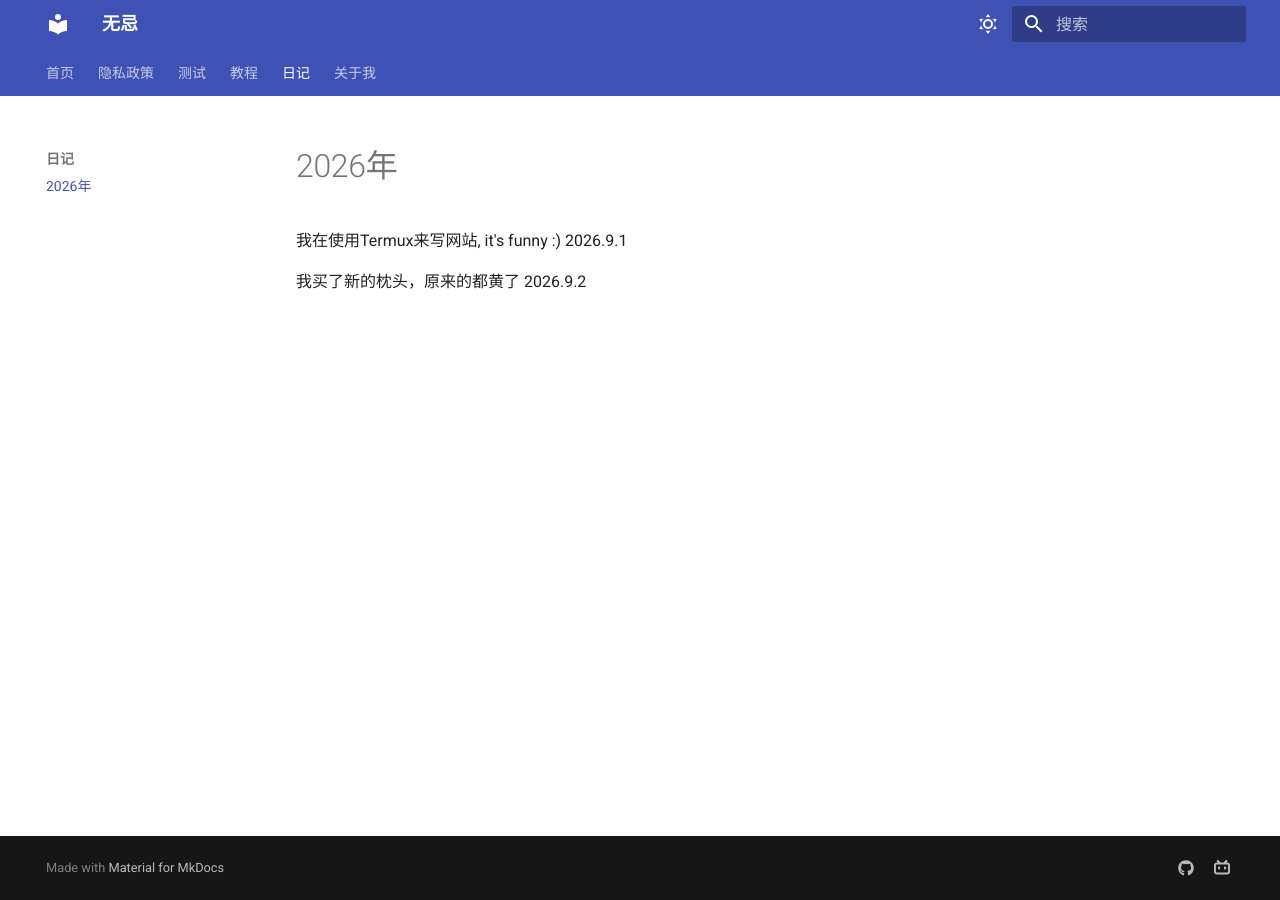
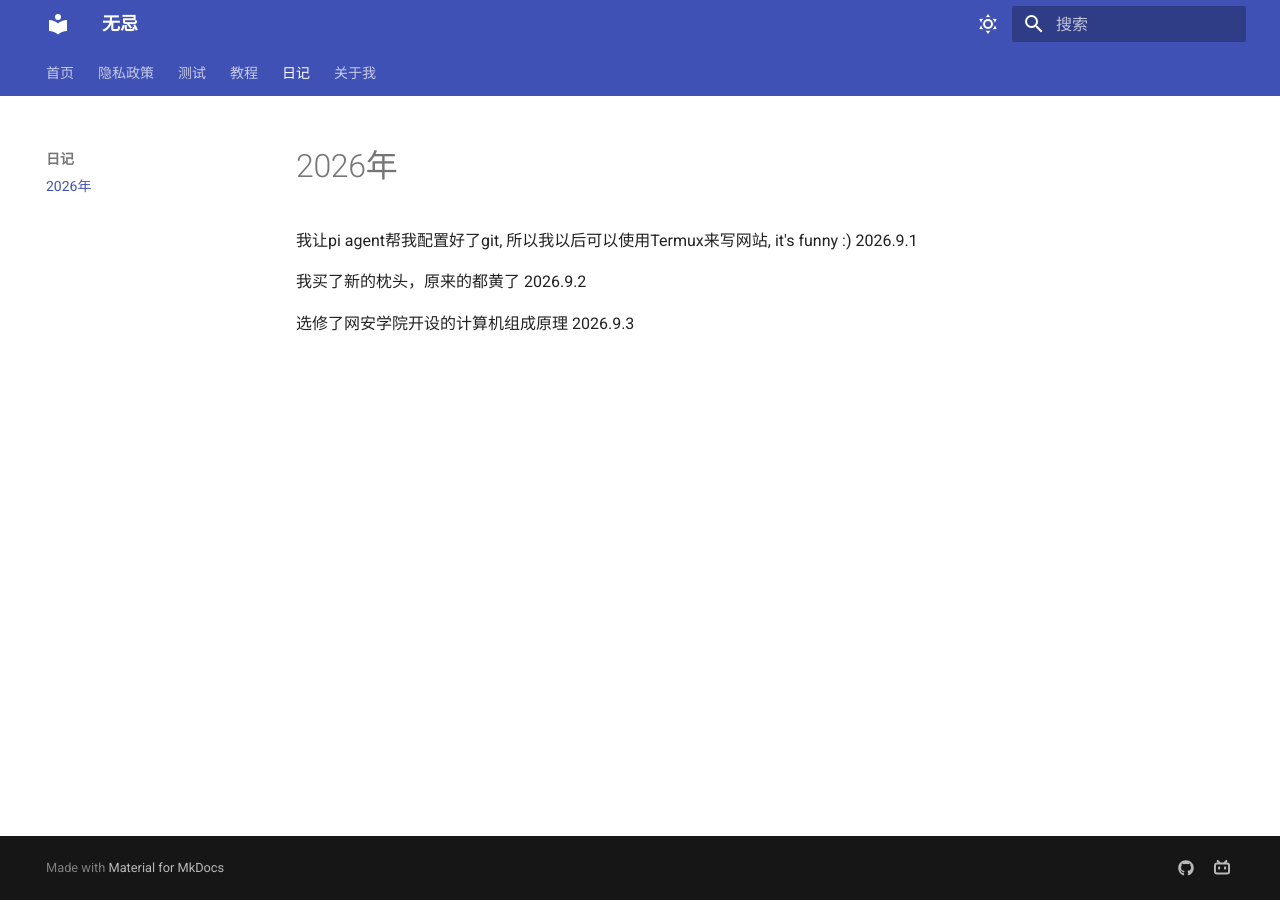
Before and after one commit to Hujiko02/Hujiko02.github.io, an MkDocs documentation site: the page built from docs/diary/2026.md, in a window 1280 px wide. Built offline with MkDocs 1.6.1 and Material for MkDocs 9.7.7, drawn with Linux system fonts in a browser that asks for light colours.

Commit message:
Auto update 2026-09-03 12:11:51

```diff
--- a/docs/diary/2026.md
+++ b/docs/diary/2026.md
@@ -1,3 +1,5 @@
-我在使用Termux来写网站, it's funny :)  2026.9.1
+我让pi agent帮我配置好了git, 所以我以后可以使用Termux来写网站, it's funny :)  2026.9.1
 
 我买了新的枕头，原来的都黄了 2026.9.2
+
+选修了网安学院开设的计算机组成原理  2026.9.3
```
